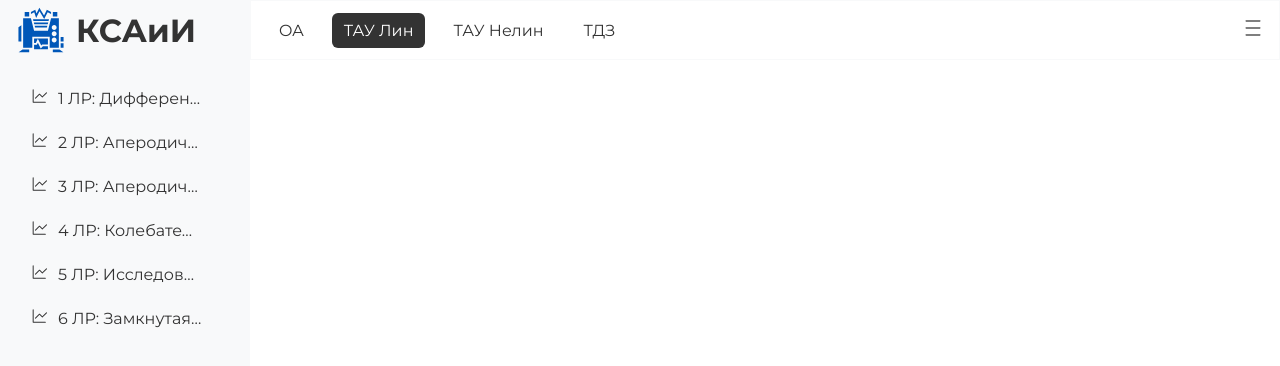
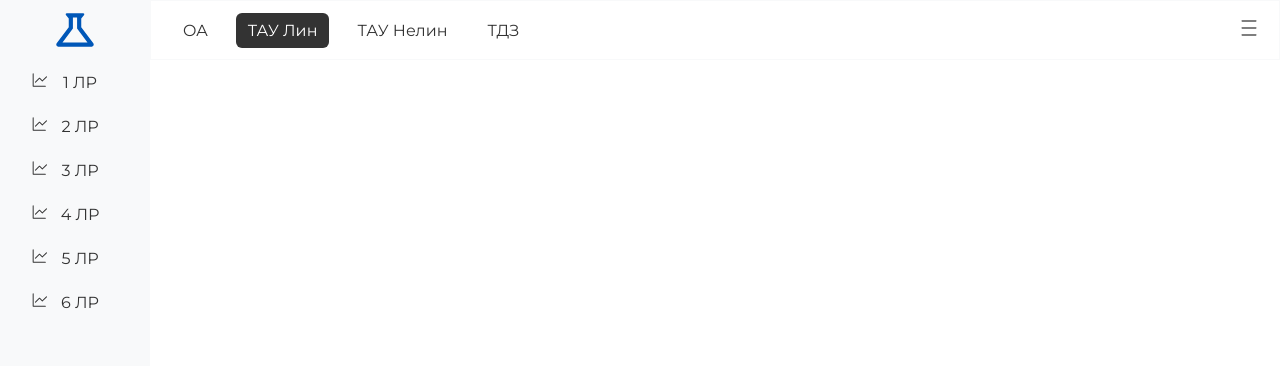
Before and after one commit to Artemka2031/SMTU-TAU, a React (Vite) app in the folder FrontEnd/: page / in a window 1280 px wide. Shown: the top 366 px of the page. Built offline with nearby package versions, Linux system fonts and the light colour scheme.

Commit message:
fix scss header/main/maincontent/sidebar changed logo

```diff
--- a/FrontEnd/src/components/Header/Logo.tsx
+++ b/FrontEnd/src/components/Header/Logo.tsx
@@ -1,22 +1,17 @@
 import React from "react";
-// import { SlAnchor } from "react-icons/sl";
-// import { TbAutomaticGearbox } from "react-icons/tb";
-import { GiPowerGenerator } from "react-icons/gi";
+// import { SlAnchor } from "react-icons/sl"; // Или замените на вашу иконку
+import { MdOutlineScience } from "react-icons/md";
+import { MdScience } from "react-icons/md";
 
 interface LogoProps {
   size?: number;
   color?: string;
-  text?: string;
 }
 
-const Logo: React.FC<LogoProps> = ({ size = 40, color = "#333", text = "КСАиИ" }) => {
+const Logo: React.FC<LogoProps> = ({ size = 50, color = "#333" }) => {
   return (
     <div className="logo">
-      <GiPowerGenerator className="logo-icon" size={size} color={color} />
-      {/* <TbAutomaticGearbox className="logo-icon" size={size} color={color} /> */}
-      {/* <SlAnchor className="logo-icon" size={size} color={color} /> */}
-
-      <h1 className="logo-text">{text}</h1>
+      <MdOutlineScience size={size} color={color} />
     </div>
   );
 };
--- a/FrontEnd/src/components/Sidebar/LabButton.tsx
+++ b/FrontEnd/src/components/Sidebar/LabButton.tsx
@@ -5,7 +5,7 @@ interface LabButtonProps {
   text: string;
   onClick?: () => void;
   isActive?: boolean;
-  title?: string; // ✅ Добавляем `title`
+  title?: string;
 }
 
 const LabButton: React.FC<LabButtonProps> = ({ icon, text, onClick, isActive = false, title }) => {
--- a/FrontEnd/src/components/Sidebar/Sidebar.tsx
+++ b/FrontEnd/src/components/Sidebar/Sidebar.tsx
@@ -8,18 +8,25 @@ interface SidebarProps {
 }
 
 const Sidebar: React.FC<SidebarProps> = ({ activeLab, setActiveLab }) => {
-  const buttonData = ["1 ЛР: Дифференцирующее звено с замедлением", "2 ЛР: Аперодическое звено звено I порядка", "3 ЛР: Аперодическое звено II порядка", "4 ЛР: Колебательное звено", "5 ЛР: Исследование разомкнутой системы","6 ЛР: Замкнутая система"];
+  const buttonData = [
+    { short: "1 ЛР", full: "1 ЛР: Дифференциальные уравнения" },
+    { short: "2 ЛР", full: "2 ЛР: Аперодические звенья" },
+    { short: "3 ЛР", full: "3 ЛР: Аперодические звенья" },
+    { short: "4 ЛР", full: "4 ЛР: Колебательные звенья" },
+    { short: "5 ЛР", full: "5 ЛР: Исследование переходных процессов" },
+    { short: "6 ЛР", full: "6 ЛР: Замкнутая система управления" }
+  ];
 
   return (
     <nav className="sidebar">
-      {buttonData.map((text) => (
+      {buttonData.map(({ short, full }) => (
         <LabButton
-          key={text}
+          key={full}
           icon={<GoGraph />}
-          text={text}
-          title={text} // ✅ Добавляем `title`
-          isActive={activeLab === text}
-          onClick={() => setActiveLab(text)}
+          text={short} // Показываем только "1 ЛР"
+          title={full} // Полное название при наведении
+          isActive={activeLab === full}
+          onClick={() => setActiveLab(full)}
         />
       ))}
     </nav>
--- a/FrontEnd/src/scss/header/Header.scss
+++ b/FrontEnd/src/scss/header/Header.scss
@@ -13,7 +13,7 @@
   }
 
   .header-left {
-    width: 250px; // Фиксированная ширина
+    width: 150px; // Фиксированная ширина
     height: 60px;
 
     background-color: #F8F9FA;
@@ -32,5 +32,5 @@
     display: flex;
     align-items: center;
     justify-content: space-between; // Разместит элементы по краям, можно использовать другое значение
-    padding: 0 16px;
+    padding: 0 20px;
   }
--- a/FrontEnd/src/scss/header/Logo.scss
+++ b/FrontEnd/src/scss/header/Logo.scss
@@ -1,21 +1,5 @@
 .logo {
-    display: flex;
-    align-items: center;
-    align-items: center;
-
-    gap: 10px;
-  }
-
-  .logo-icon {
-    transition: transform 0.3s ease-in-out;
-
-    &:hover {
-      transform: rotate(10deg); // Эффект при наведении
-    }
-  }
-
-  .logo-text {
-    font-size: 32px;
-    font-weight: bold;
-    color: #333;
-  }
+  display: flex;
+  justify-content: center;
+  width: 100%;
+}
--- a/FrontEnd/src/scss/main.scss
+++ b/FrontEnd/src/scss/main.scss
@@ -3,12 +3,11 @@
 @use 'abstracts/fonts';
 @use 'base/reset';
 @use 'panel/Panel';
-@use 'sidebar/Siderbar';
+@use 'sidebar/Sidebar';
 @use 'maincontent/MainContent';
 @use 'header/Header';
 
 
-// Убираем скролл, подгоняем под 100vw/100vh
 html,
 body {
   width: 100vw;
@@ -21,12 +20,13 @@ body {
 
 .grid-container {
   display: grid;
-  grid-template-columns: 250px 1fr; // sidebar фиксирован, main растягивается
-  grid-template-rows: 60px 1fr; // header фиксирован, остальная часть растягивается
+  grid-template-columns: 150px 1fr;
+  grid-template-rows: 60px 1fr;
   grid-template-areas:
     "header header"
     "sidebar main";
-  height: 100vh; // Чтобы контейнер занимал всю высоту
-  gap: 0; // Если не нужен отступ между колонками
-  padding: 0; // Уберите лишние отступы, если они мешают
+  height: 100vh;
+  gap: 0;
+  padding: 0;
+  margin: 0;
 }
--- a/FrontEnd/src/scss/maincontent/MainContent.scss
+++ b/FrontEnd/src/scss/maincontent/MainContent.scss
@@ -4,18 +4,23 @@
 
 .main {
     grid-area: main;
+    // max-width: 1770px; // Фиксируем максимальную ширину
+    flex-grow: 1;
     display: grid;
     grid-template-columns: 1.5fr 0.6fr; // Левая часть (65%), правая (35%)
     height: 100vh; // Растягиваем на всю высоту экрана
+    width: 100%;
+    max-width: unset;
     gap: 20px; // Добавляем отступ между колонками
-    // padding: 20px; // Отступы от краев экрана
-  }
+    margin-left: 0;
+
+    }
 
   /* Левая часть (контент) */
   .left-content {
     background-color: rgb(255, 255, 255);
     width: 100%; // Теперь занимает всю доступную ширину в grid
-    max-width: 1200px; // Фиксируем максимальную ширину
+    max-width: 1400px; // Фиксируем максимальную ширину
     padding: 20px;
     display: flex;
     flex-direction: column;
--- /dev/null
+++ b/FrontEnd/src/scss/sidebar/Sidebar.scss
@@ -0,0 +1,13 @@
+@use './LabButton';
+
+
+.sidebar {
+  grid-area: sidebar;
+  width: 150px;
+  height: 100vh;
+  background-color: #f8f9fa;
+  padding: 0 16px;
+  overflow: hidden;
+  margin: 0
+  // box-shadow: 2px 0 5px rgba(0, 0, 0, 0.1); // Тень для визуального отделения
+}
--- a/FrontEnd/src/scss/sidebar/Siderbar.scss
+++ /dev/null
@@ -1,13 +0,0 @@
-@use './LabButton';
-
-
-.sidebar {
-  grid-area: sidebar;
-  width: 250px;
-  height: 100vh;
-  background-color: #f8f9fa; // Светлый фон для наглядности
-  padding: 16px;
-  overflow: hidden; // Запрещаем выход контента за границы
-
-  // box-shadow: 2px 0 5px rgba(0, 0, 0, 0.1); // Тень для визуального отделения
-}
```
